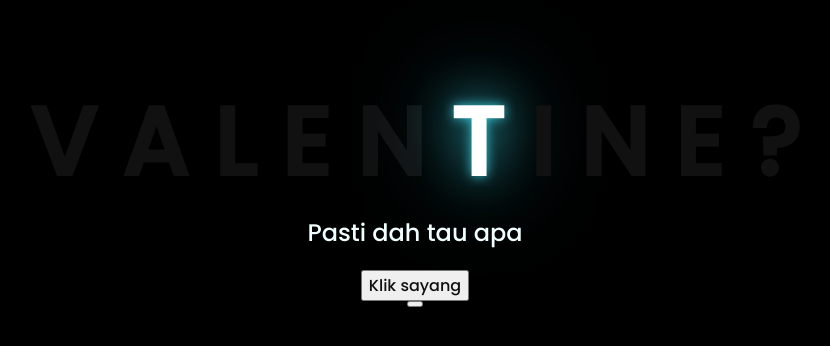
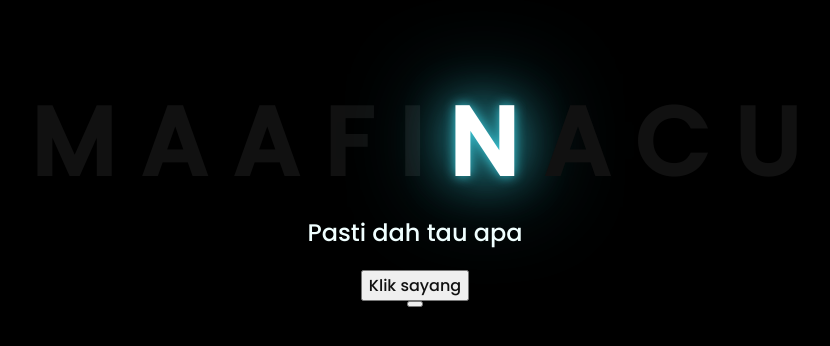
Before and after one commit to syhrulll/syhrulll.github.io, a plain HTML site: page index.html in a window 1280 px wide. Shown: the part 220-566 px from the top of the page, without its empty margins (233-1063 px from the left). Drawn offline with Linux system fonts and the light colour scheme.

Commit message:
Update index.html

```diff
--- a/index.html
+++ b/index.html
@@ -11,16 +11,16 @@
 <body>
     <div class="greetings">
     <!-- silahkan menambah kata sesuai keinginan dengan <span>text...</span -->
-        <span>V</span>
+        <span>M</span>
         <span>A</span>
-        <span>L</span>
-        <span>E</span>
-        <span>N</span>
-        <span>T</span>
+        <span>A</span>
+        <span>F</span>
         <span>I</span>
         <span>N</span>
-        <span>E</span>
-        <span>?</span>
+        <span> </span>
+        <span>A</span>
+        <span>C</span>
+        <span>U</span>
     </div>
     <div class="description">
         <span>Pasti dah tau apa</span>
```
